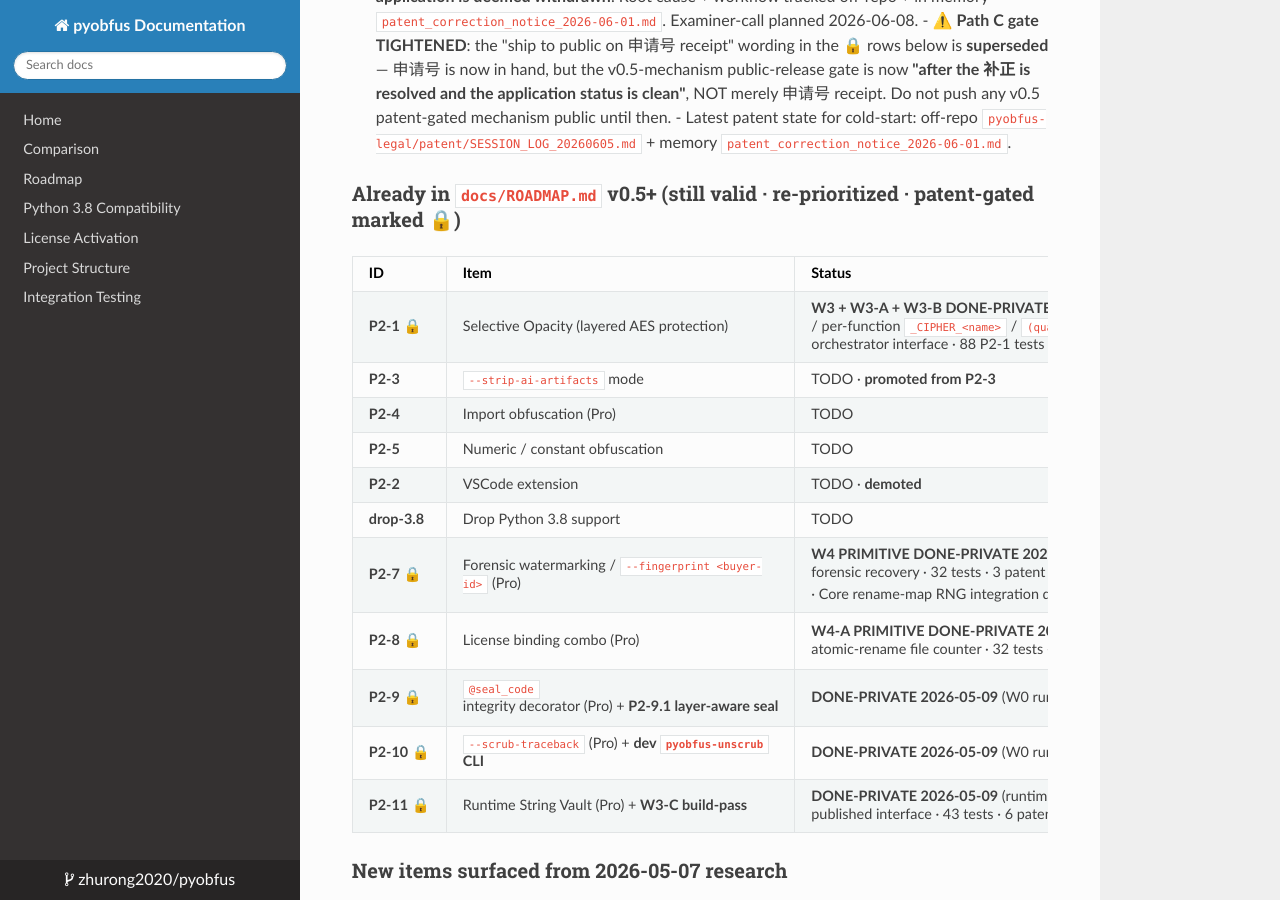
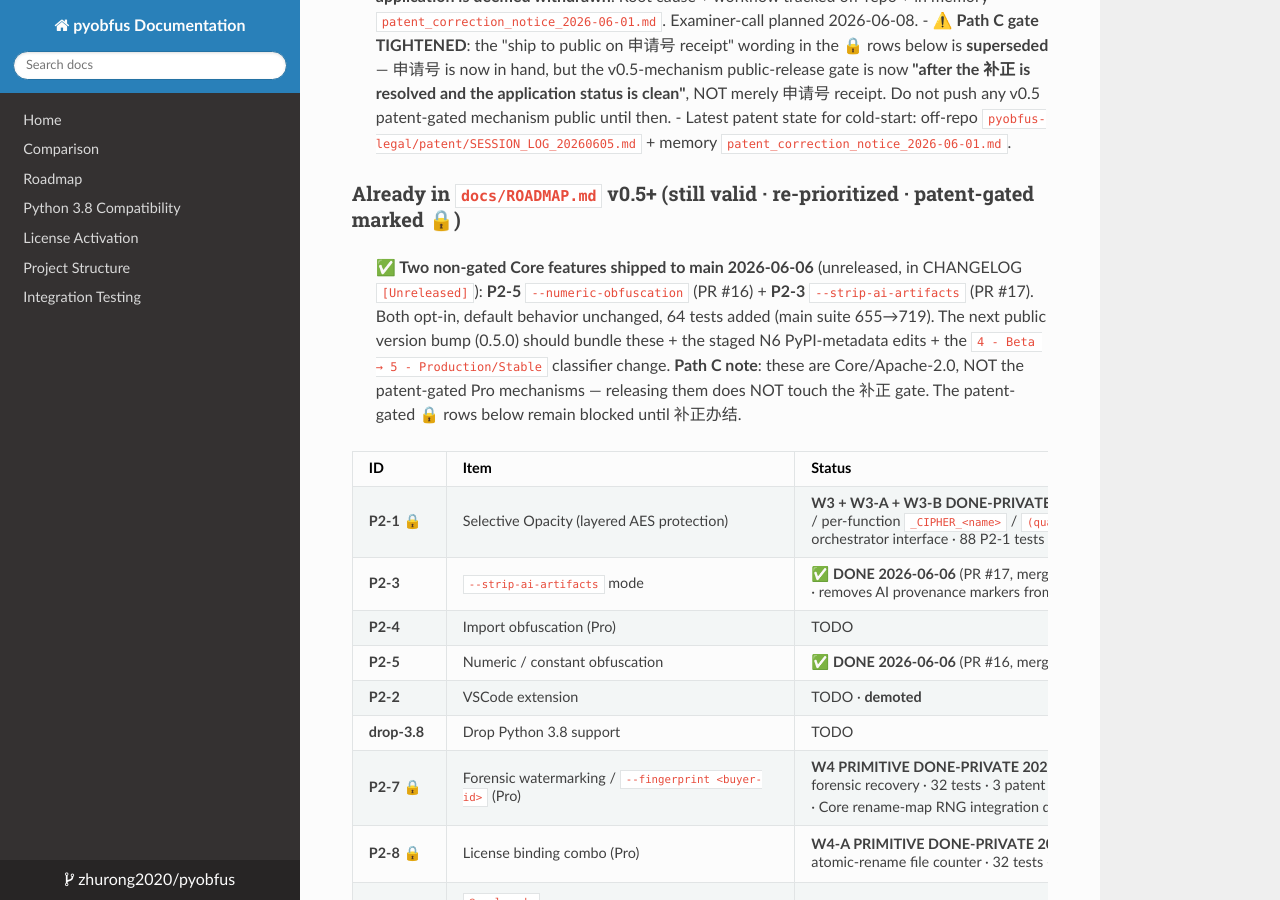
Before and after one commit to zhurong2020/pyobfus, an MkDocs documentation site: the page built from docs/POST_V0.4_TODO.md, in a window 1280 px wide and 900 px high, scrolled down 9009 px. Built offline with MkDocs 1.6.1, drawn with Linux system fonts in a browser that asks for light colours; nearby versions of some CDN libraries.

Commit message:
docs: sync forward-TODO + CLAUDE for shipped Core features
- POST_V0.4_TODO.md: mark P2-5 (--numeric-obfuscation, PR #16) and P2-3
  (--strip-ai-artifacts, PR #17) DONE in the v0.5 table; add a note that
  both shipped to main 2026-06-06 (unreleased, in CHANGELOG [Unreleased]),
  that 0.5.0 should bundle them + staged N6 metadata + the classifier
  change, and that they are Core/Apache-2.0 (NOT blocked by the patent
  补正 gate). The "655 tests" references for published 0.4.0 are left as-is
  (correct for the released version).
- CLAUDE.md: refresh stale test count (560+ -> 719 on main; 655 in the
  0.4.0 release).

Co-Authored-By: Claude Opus 4.8 (1M context) <noreply@anthropic.com>

```diff
--- a/docs/POST_V0.4_TODO.md
+++ b/docs/POST_V0.4_TODO.md
@@ -218,12 +218,14 @@ gh api repos/zhurong2020/pyobfus --jq '.topics' | tr ',' '\n' | grep -i pyarmor
 
 ### Already in `docs/ROADMAP.md` v0.5+ (still valid · re-prioritized · patent-gated marked 🔒)
 
+> **✅ Two non-gated Core features shipped to main 2026-06-06** (unreleased, in CHANGELOG `[Unreleased]`): **P2-5** `--numeric-obfuscation` (PR #16) + **P2-3** `--strip-ai-artifacts` (PR #17). Both opt-in, default behavior unchanged, 64 tests added (main suite 655→719). The next public version bump (0.5.0) should bundle these + the staged N6 PyPI-metadata edits + the `4 - Beta → 5 - Production/Stable` classifier change. **Path C note**: these are Core/Apache-2.0, NOT the patent-gated Pro mechanisms — releasing them does NOT touch the 补正 gate. The patent-gated 🔒 rows below remain blocked until 补正办结.
+
 | ID | Item | Status | Re-prioritization rationale |
 |---|---|---|---|
 | **P2-1** 🔒 | Selective Opacity (layered AES protection) | **W3 + W3-A + W3-B DONE-PRIVATE 2026-05-09** (design doc + opacity/ scaffolding + 4-layer lattice + 3-channel API + L3 lazy-materialization runtime + build-pass AST transformer with per-layer dispatch / per-build `_LAYER_KEY` / per-function `_CIPHER_<name>` / `(qualname → Layer)` orchestrator interface · 88 P2-1 tests + 218 total · 9 patent findings · end-to-end round-trip working · **P2-1 ↔ P2-9 + P2-1 ↔ P2-11 coupling contracts both fulfilled** via P2-9.1 layer-aware seal + W3-C constant-materialization Vault) | Patent target. Core philosophical differentiator. Main combination claim core. Implementation lives in private repo per Path C; ship to public on 申请号 receipt. |
-| **P2-3** | `--strip-ai-artifacts` mode | TODO · **promoted from P2-3** | Pairs naturally with new N3 (claude-skill preset); both serve "ship AI-generated code as IP" segment. Public-OK (Core feature, not patent-gated). |
+| **P2-3** | `--strip-ai-artifacts` mode | ✅ **DONE 2026-06-06** (PR #17, merged to main · `transformers/ai_artifact_stripper.py` · removes AI provenance markers from docstrings + attribution dunders · conservative attribution-only · 27 tests · unreleased, in CHANGELOG `[Unreleased]`) | Pairs naturally with new N3 (claude-skill preset); both serve "ship AI-generated code as IP" segment. Public-OK (Core feature, not patent-gated). |
 | **P2-4** | Import obfuscation (Pro) | TODO | Keep · closes PyArmor Pro feature gap. Public-OK (existing public Pro module category). |
-| **P2-5** | Numeric / constant obfuscation | TODO | Keep · small effort, fills gap. Public-OK (Core feature). |
+| **P2-5** | Numeric / constant obfuscation | ✅ **DONE 2026-06-06** (PR #16, merged to main · `transformers/numeric_obfuscator.py` · `--numeric-obfuscation` · int→XOR/add/sub, float→`float.fromhex` · 37 tests · unreleased, in CHANGELOG `[Unreleased]`) | Keep · small effort, fills gap. Public-OK (Core feature). |
 | **P2-2** | VSCode extension | TODO · **demoted** | VSCode marketplace is slower-growing channel than launch posts; revisit after launch data. Public-OK. |
 | **drop-3.8** | Drop Python 3.8 support | TODO | Both new competitors require `>=3.10`; we're paying 3.8 cost for shrinking userbase. Public-OK. |
 | **P2-7** 🔒 | Forensic watermarking / `--fingerprint <buyer-id>` (Pro) | **W4 PRIMITIVE DONE-PRIVATE 2026-05-09** (`forensic/watermark.py` · `forensic_seed` SHA-256 versioned · `WatermarkRNG` HMAC-SHA256 counter-mode · `derive_layer_key` per-buyer 32-byte AES-256 · `verify_layer_key_match` forensic recovery · 32 tests · 3 patent findings · zero-change wiring through existing `opacity.transform_module(layer_key=...)` and `vault.transform_module(vault_keys=...)` · Core rename-map RNG integration deferred to post-申请号) | Patent target. Strongest novelty (only vmp-protector 1.0.0 ships per-buyer deterministic build; arXiv 2510.11251 CLASP backing). **Implementation in private repo per Path C; ship to public on 申请号 receipt.** |
```
Also changed, not shown: CLAUDE.md (+1 -1 lines).
